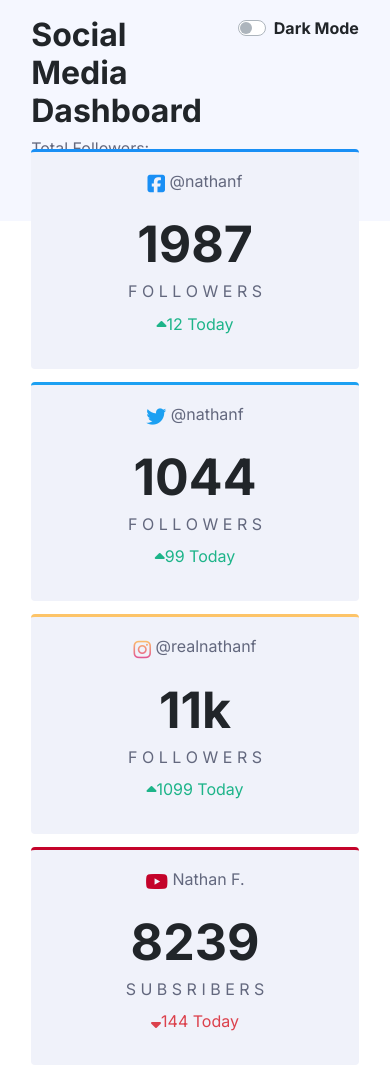
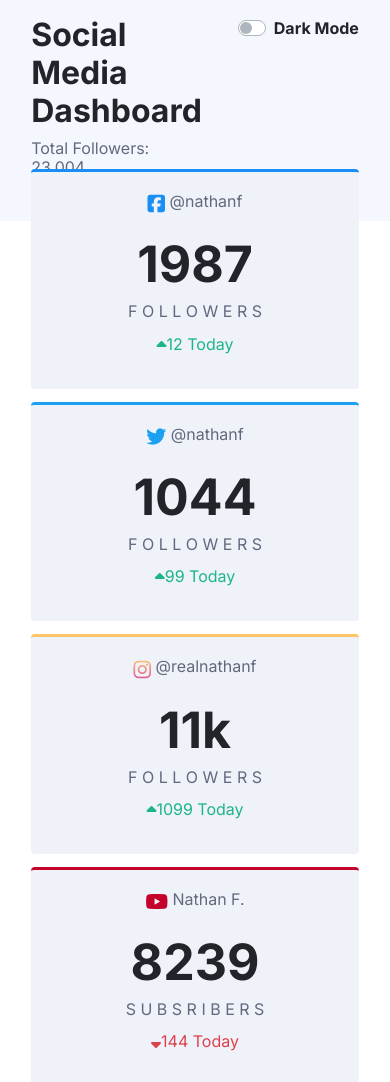
Before and after one commit to cp1307/social-media-dashboard, a plain HTML site: page index.html in a window 390 px wide. Shown: the top 1082 px of the page. Drawn offline with nearby package versions, Linux system fonts and the light colour scheme.

Commit message:
Update styles.css

```diff
--- a/styles.css
+++ b/styles.css
@@ -181,7 +181,7 @@ h6 {
 /* for mobile */
 @media (max-width:992px) {
   .first-section {
-    bottom: 80px;
+    bottom: 60px;
   }
 
   .first {
```
